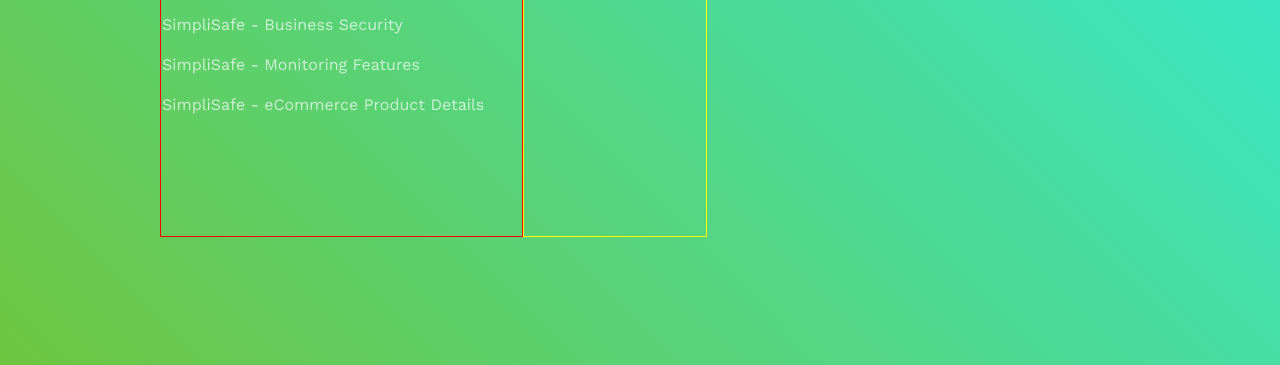
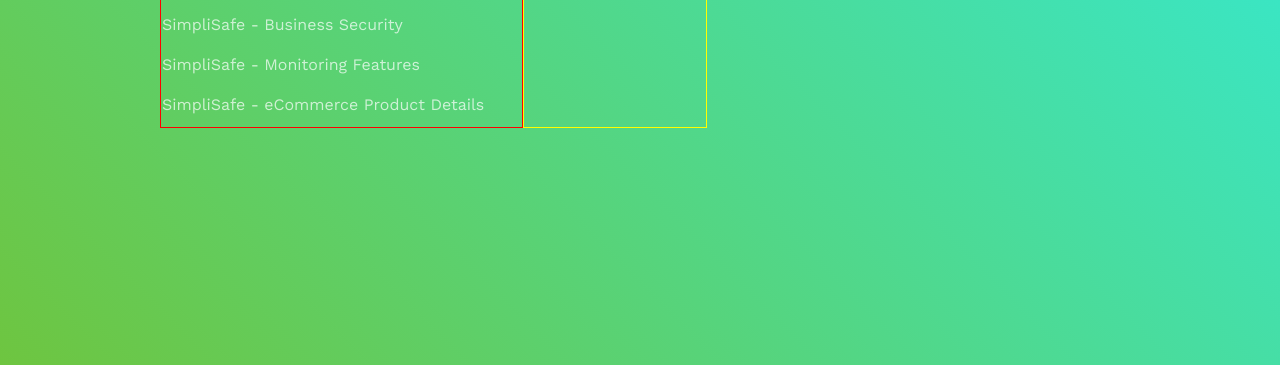
Before and after one commit to onlyjamie/folio, a plain HTML site: page index.html in a window 1280 px wide. Shown: the part 435-800 px from the top of the page. Drawn offline with nearby package versions, Linux system fonts and the light colour scheme; a web font is replaced by a local one.

Commit message:
Update 21grad.css

```diff
--- a/stylesheets/21grad.css
+++ b/stylesheets/21grad.css
@@ -21,7 +21,7 @@ body {
 }
 
 #hero, #info {
- height: auto;
+ max-height: 80%;
 }
 
 #grad21 .btn {
```
